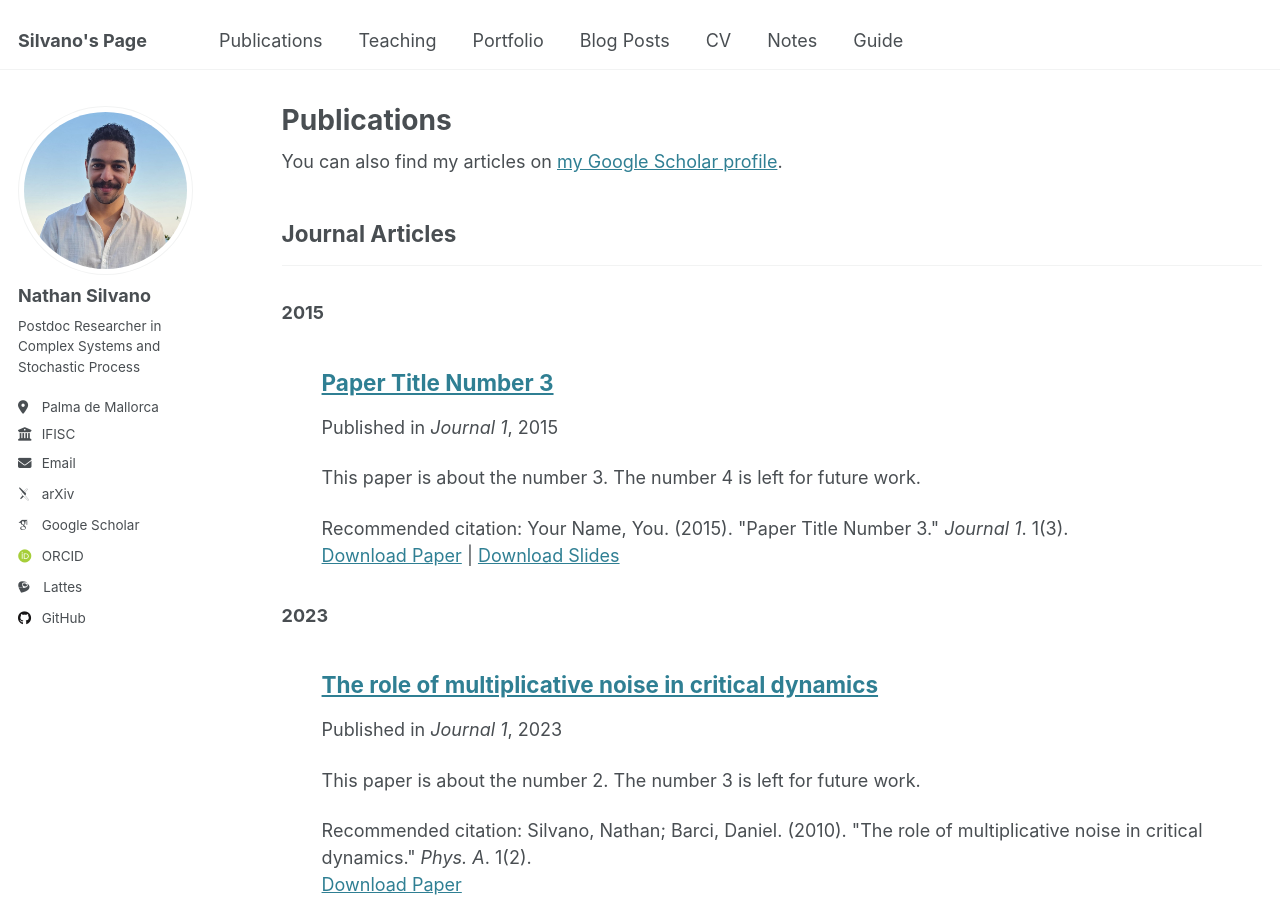
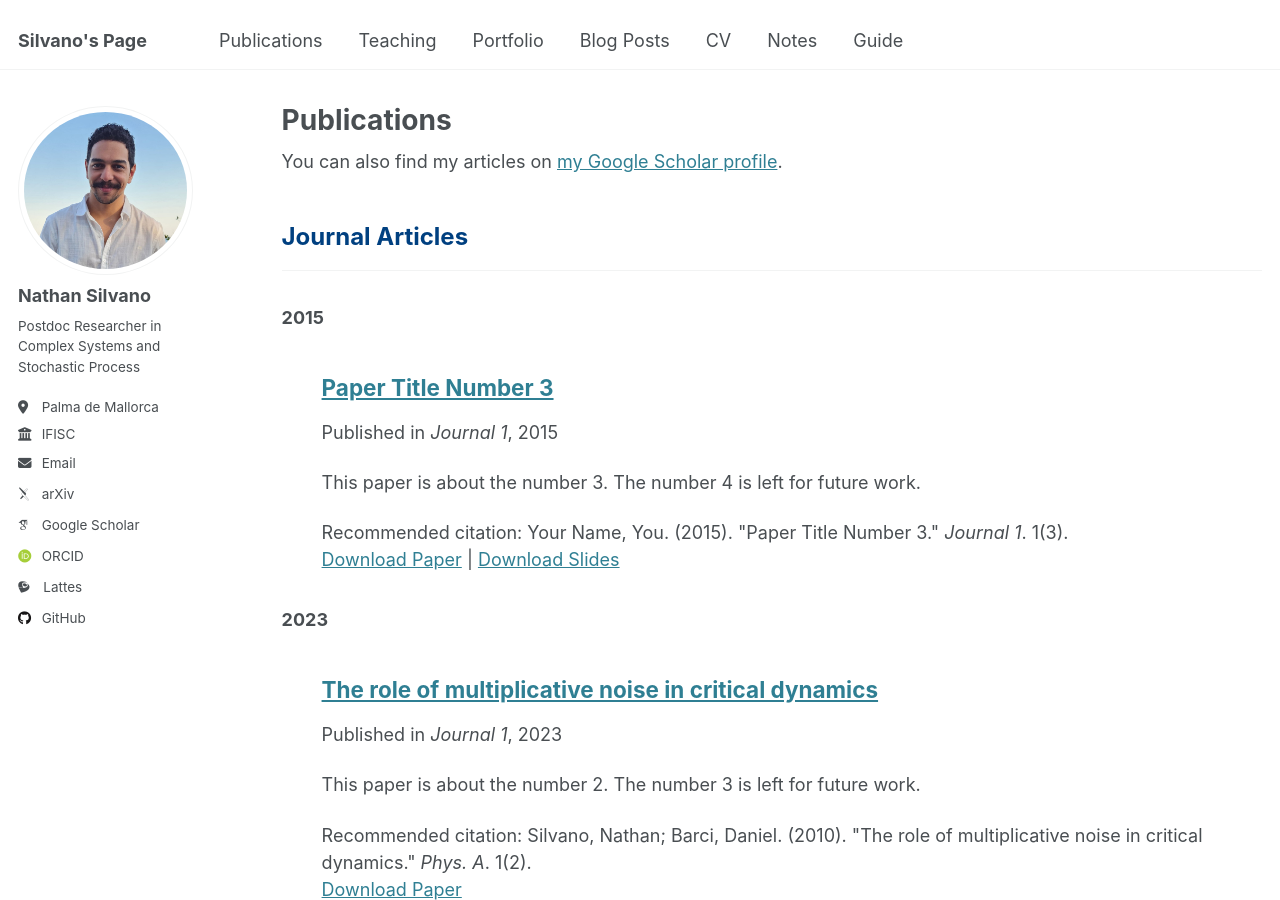
Before and after one commit to Jaegg3rNat/Jaegg3rNat.github.io, a Jekyll site: the page built from _pages/publications.html, in a window 1280 px wide and 900 px high. Built offline with Jekyll 4.4.1, drawn with Linux system fonts in a browser that asks for light colours; some web fonts are replaced.

Commit message:
Update publications.html

```diff
--- a/_pages/publications.html
+++ b/_pages/publications.html
@@ -18,7 +18,7 @@ author_profile: true
     {% assign category_posts = site.publications | where: "category", category[0] %}
 
     {% if category_posts.size > 0 %}
-      <h2>{{ category[1].title }}</h2><hr/>
+      <h2 style="font-size: 24px; color: #004080; font-weight: bold;">{{ category[1].title }}</h2><hr/>
     {% endif %}
 
     <!-- Grouping by year within the "Journal Articles" category -->
```
